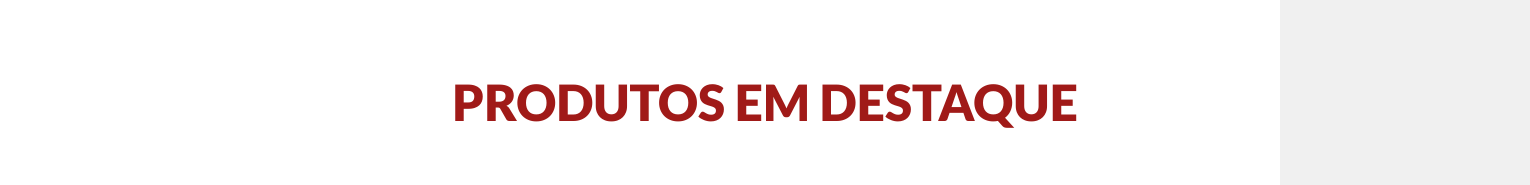
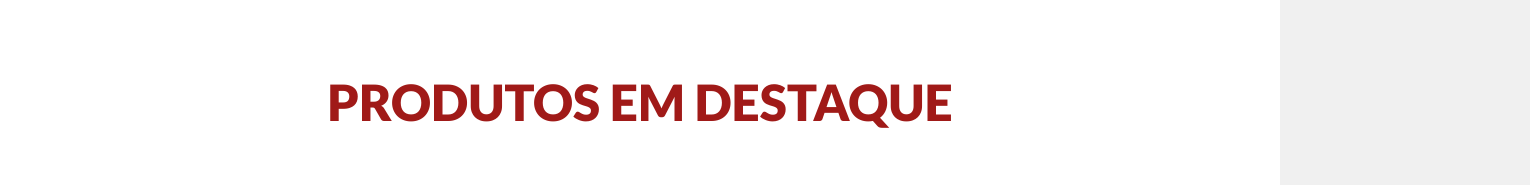
Before and after one commit to Renan-Zanin/Bacco, a React (Vite) app: page / in a window 1280 px wide. Shown: the part 1182-1367 px from the top of the page, 1530 px wide, since content can reach past the window. Built offline with nearby package versions, Linux system fonts and the light colour scheme.

Commit message:
correção alinhamento título sessão produtos

```diff
--- a/src/components/Products/Products.ts
+++ b/src/components/Products/Products.ts
@@ -3,7 +3,6 @@ import styled from "styled-components";
 export const ProductsContainer = styled.div`
   display: flex;
   flex-direction: column;
-  flex-wrap: wrap;
 
   padding-top: 160px;
   padding-bottom: 180.42px;
@@ -11,6 +10,7 @@ export const ProductsContainer = styled.div`
   width: 100%;
   justify-content: center;
   align-items: center;
+  text-align: center;
 
   @media screen and (max-width: 768px) {
     padding-top: 80px;
@@ -28,15 +28,15 @@ export const SectionTitle = styled.h1`
   margin-bottom: 100px;
   font-weight: 800;
   text-transform: uppercase;
+  width: 90%;
+  word-break: normal;
 
   @media screen and (max-width: 768px) {
     font-size: ${({ theme }) => theme.font_size.X}px;
-    width: 100%;
   }
 
   @media screen and (max-width: 480px) {
     font-size: ${({ theme }) => theme.font_size.MD}px;
-    margin-left: 20px;
   }
 `;
 
```
